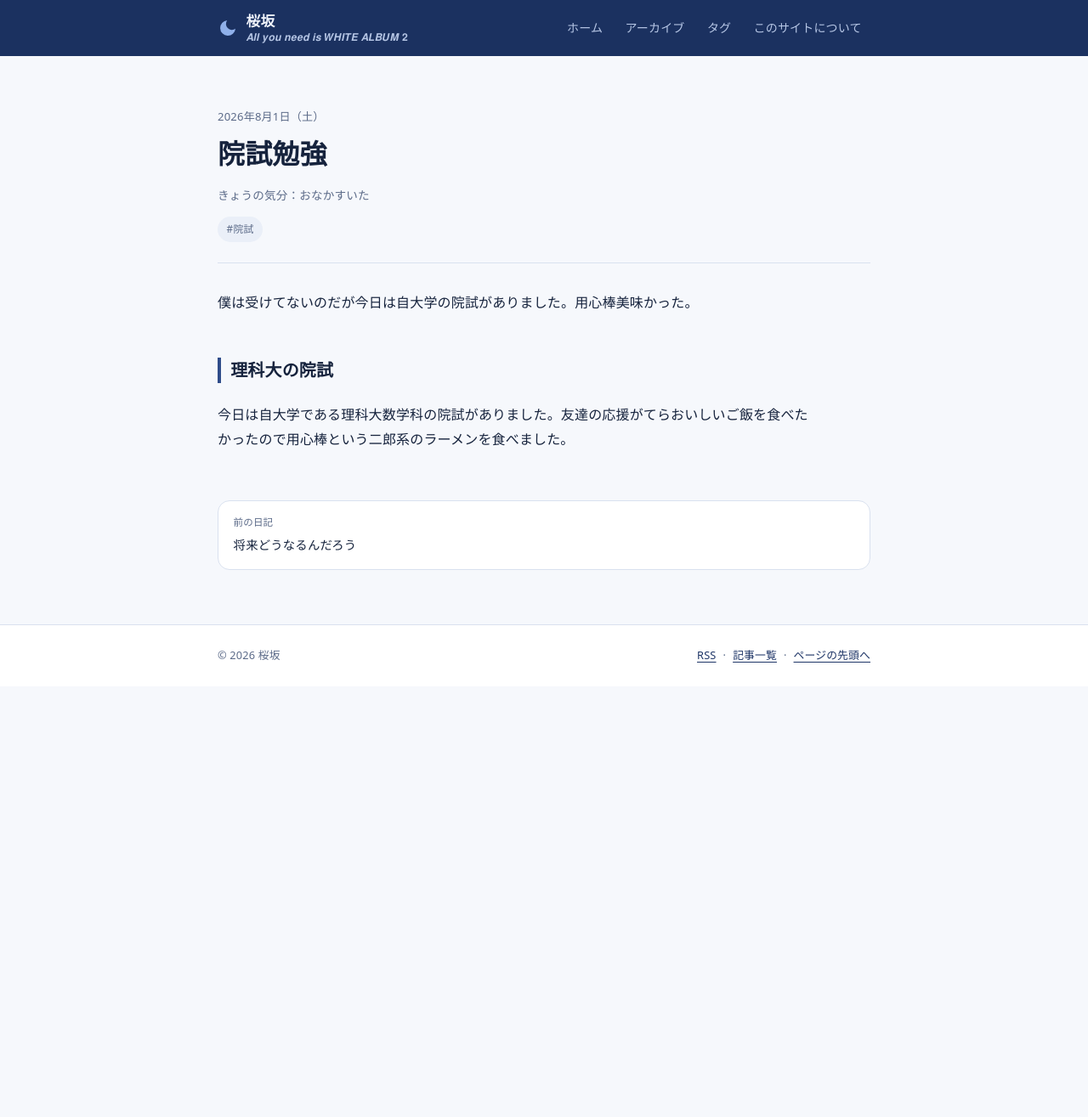
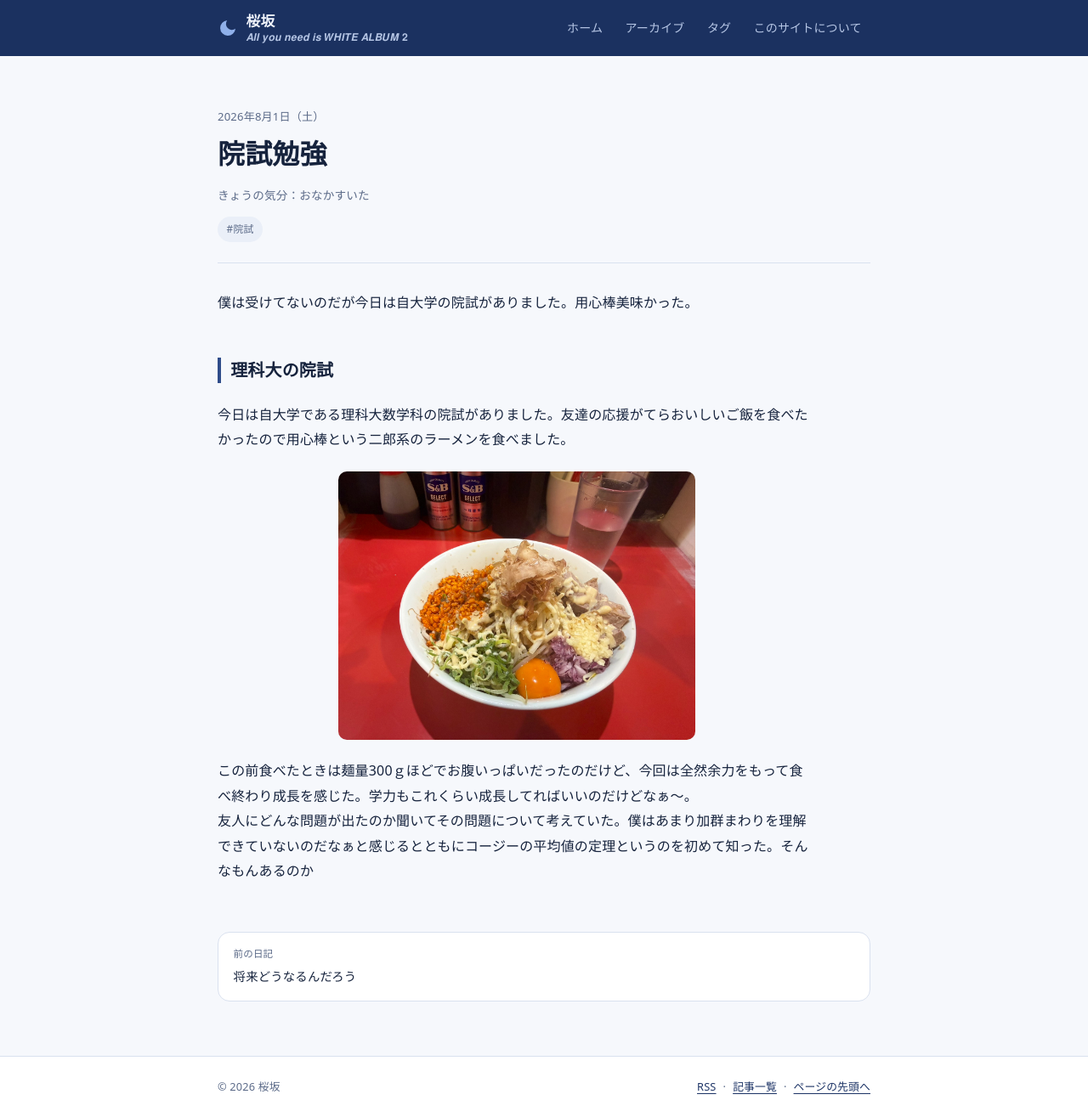
Before and after one commit to sakurazaka-math/sakurazaka-math.github.io, a Jekyll site: the page built from _posts/2026-08-01-day3.md, in a window 1280 px wide and 1315 px high. Shown: the whole window at 85% size. Built offline with Jekyll 4.4.1, drawn with Linux system fonts in a browser that asks for light colours.

Commit message:
Update 2026-08-01-day3.md

```diff
--- a/_posts/2026-08-01-day3.md
+++ b/_posts/2026-08-01-day3.md
@@ -11,3 +11,8 @@ mood: おなかすいた
 
 ## 理科大の院試
 今日は自大学である理科大数学科の院試がありました。友達の応援がてらおいしいご飯を食べたかったので用心棒という二郎系のラーメンを食べました。
+
+![用心棒]({{ '/assets/images/用心棒.jpg' | relative_url }})
+
+この前食べたときは麺量300ｇほどでお腹いっぱいだったのだけど、今回は全然余力をもって食べ終わり成長を感じた。学力もこれくらい成長してればいいのだけどなぁ～。
+友人にどんな問題が出たのか聞いてその問題について考えていた。僕はあまり加群まわりを理解できていないのだなぁと感じるとともにコージーの平均値の定理というのを初めて知った。そんなもんあるのか
```
